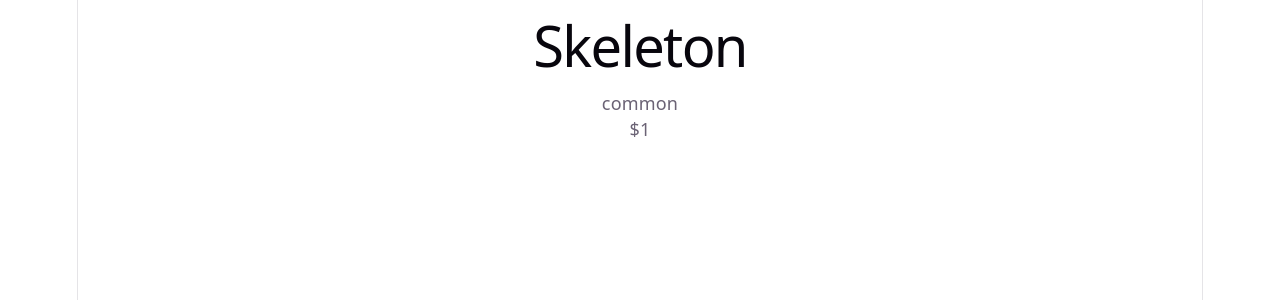
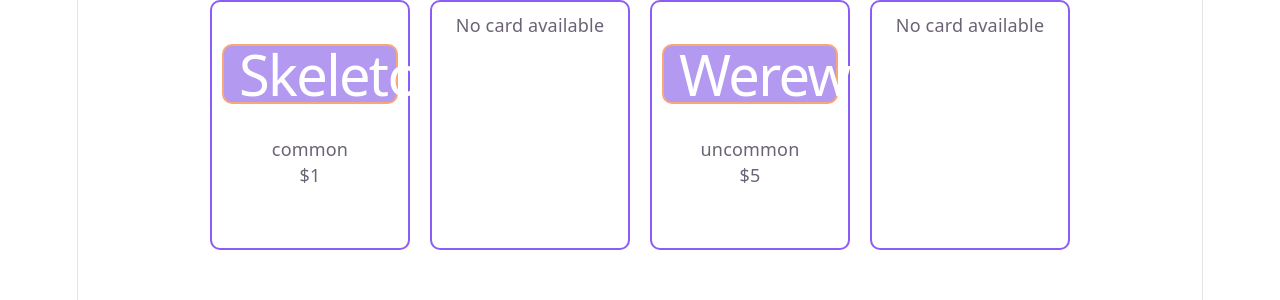
Before and after one commit to Scripting-Java/TerraTarot, a React (Vite) app: page / in a window 1280 px wide. Shown: the top 300 px of the page. Built offline with nearby package versions, Linux system fonts and the light colour scheme.

Commit message:
Basic cards

```diff
--- a/src/App.tsx
+++ b/src/App.tsx
@@ -1,13 +1,13 @@
 import { useState } from 'react'
-import Card from './components/card/card'
 import { cards } from './data/card'
 import './App.css'
+import CardSlot from './components/cardSlot/cardSlot'
 
 function App() {
   const [count, setCount] = useState(0)
-
+  const slots = [cards[0],null,cards[7],null]
   return (
-    <Card card={cards[0]}></Card>
+    <CardSlot slots={slots}></CardSlot>
   )
 }
 
--- a/src/components/Card/Card.css
+++ b/src/components/Card/Card.css
@@ -0,0 +1,18 @@
+.card{
+    border: 2px solid #8b5cf6;
+    border-radius: 10px;
+    padding:10px;
+    width:200px;
+    min-height: 250px;
+    box-sizing: border-box;
+    text-align: center;
+}
+
+.card h1{
+    color: white;
+    font-weight: 200;
+    background-color: #b399f0;
+    border: 2px solid #f8a778;
+    border-radius: 10px;
+    padding:15px
+}
--- a/src/components/Card/Card.tsx
+++ b/src/components/Card/Card.tsx
@@ -1,12 +1,12 @@
 import type { card } from "../../data/card"
-
+import "./card.css"
 interface Card {
     card: card | null
 }
 
 function Card({ card }: Card) {
     return (
-        <div>
+        <div className="card">
             {card ? (
                 <div>
                     <h1>{card.name}</h1>
--- a/src/components/cardSlot/cardSlot.css
+++ b/src/components/cardSlot/cardSlot.css
@@ -0,0 +1,7 @@
+.slots{
+    display:flex;
+    flex-direction: row;
+    gap:20px;
+    justify-content: center;
+    align-items: center;
+}
--- /dev/null
+++ b/src/components/cardSlot/cardSlot.tsx
@@ -0,0 +1,19 @@
+import Card from "../card/card";
+import type { card } from "../../data/card";
+import "./cardSlot.css"
+interface cardSlot {
+    slots: (card|null)[]
+}
+
+function CardSlot({ slots }: cardSlot) {
+    return (
+        <div className="slots">
+            <Card card={slots[0]} />
+            <Card card={slots[1]} />
+            <Card card={slots[2]} />
+            <Card card={slots[3]} />
+        </div>
+    )
+}
+
+export default CardSlot
```
